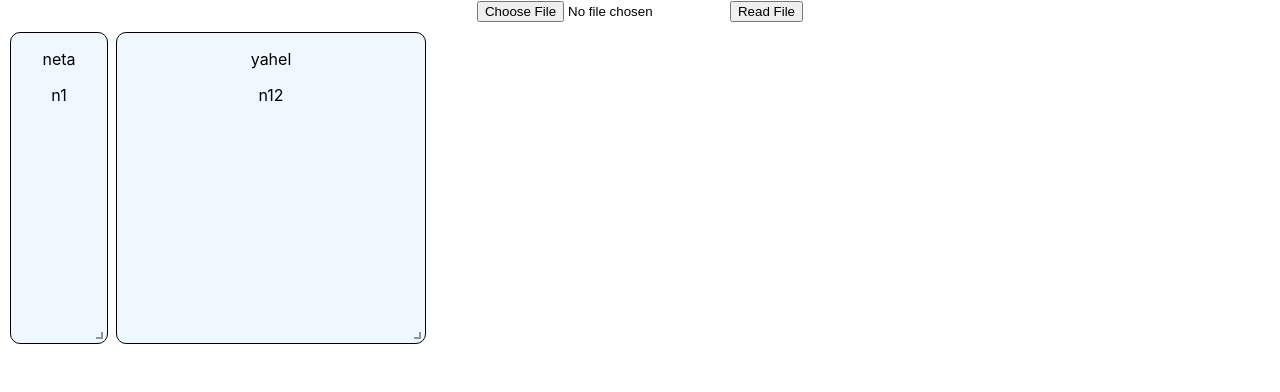
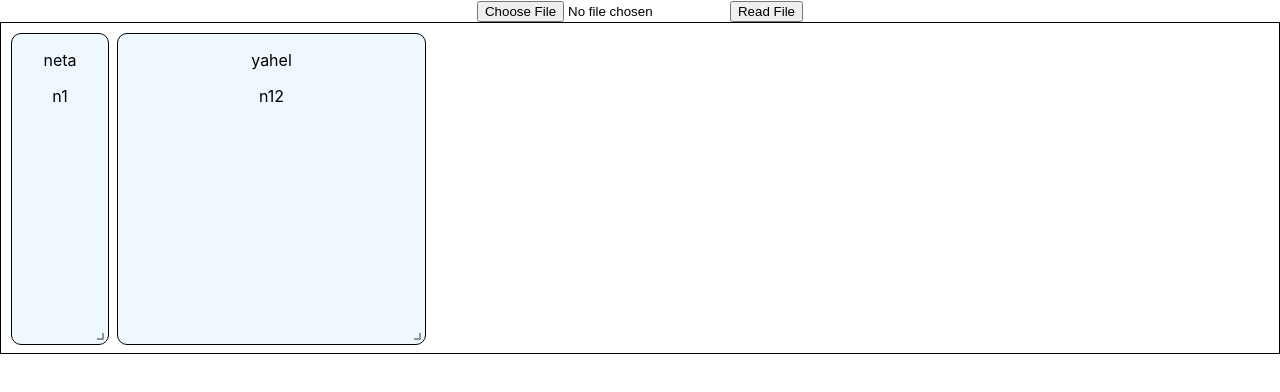
Before and after one commit to netashefer/mahat-client, a React (Create React App) app: page / in a window 1280 px wide. Shown: the top 392 px of the page. Built offline with nearby package versions, Linux system fonts and the light colour scheme.

Commit message:
css fix height

```diff
--- a/src/App.scss
+++ b/src/App.scss
@@ -1,3 +1,4 @@
 .App {
   text-align: center;
+  height: 100%;
 }
--- a/src/components/Dashboard/Dashboard.scss
+++ b/src/components/Dashboard/Dashboard.scss
@@ -1,3 +1,7 @@
+.dashboard {
+    border: 1px solid black;
+    height: 100%;
+
     .react-grid-item.react-grid-placeholder {
         background: red;
         opacity: 0.2;
@@ -29,3 +33,4 @@
         border-right: 2px solid rgba(0, 0, 0, 0.4);
         border-bottom: 2px solid rgba(0, 0, 0, 0.4);
     }
+}
--- a/src/components/Dashboard/Dashboard.tsx
+++ b/src/components/Dashboard/Dashboard.tsx
@@ -30,6 +30,7 @@ const Dashboard = () => {
     ]
 
     return (
+        <div className="dashboard">
             <ResponsiveGridLayout
                 className="layout"
                 resizeHandles={["se"]}
@@ -48,6 +49,7 @@ const Dashboard = () => {
                     )}
 
             </ResponsiveGridLayout>
+        </div>
     );
 }
 
--- a/src/index.css
+++ b/src/index.css
@@ -11,3 +11,8 @@ code {
   font-family: source-code-pro, Menlo, Monaco, Consolas, 'Courier New',
     monospace;
 }
+
+html,
+body {
+  height: 100%;
+}
```
Lines whose indentation alone changed are shown as unchanged.
